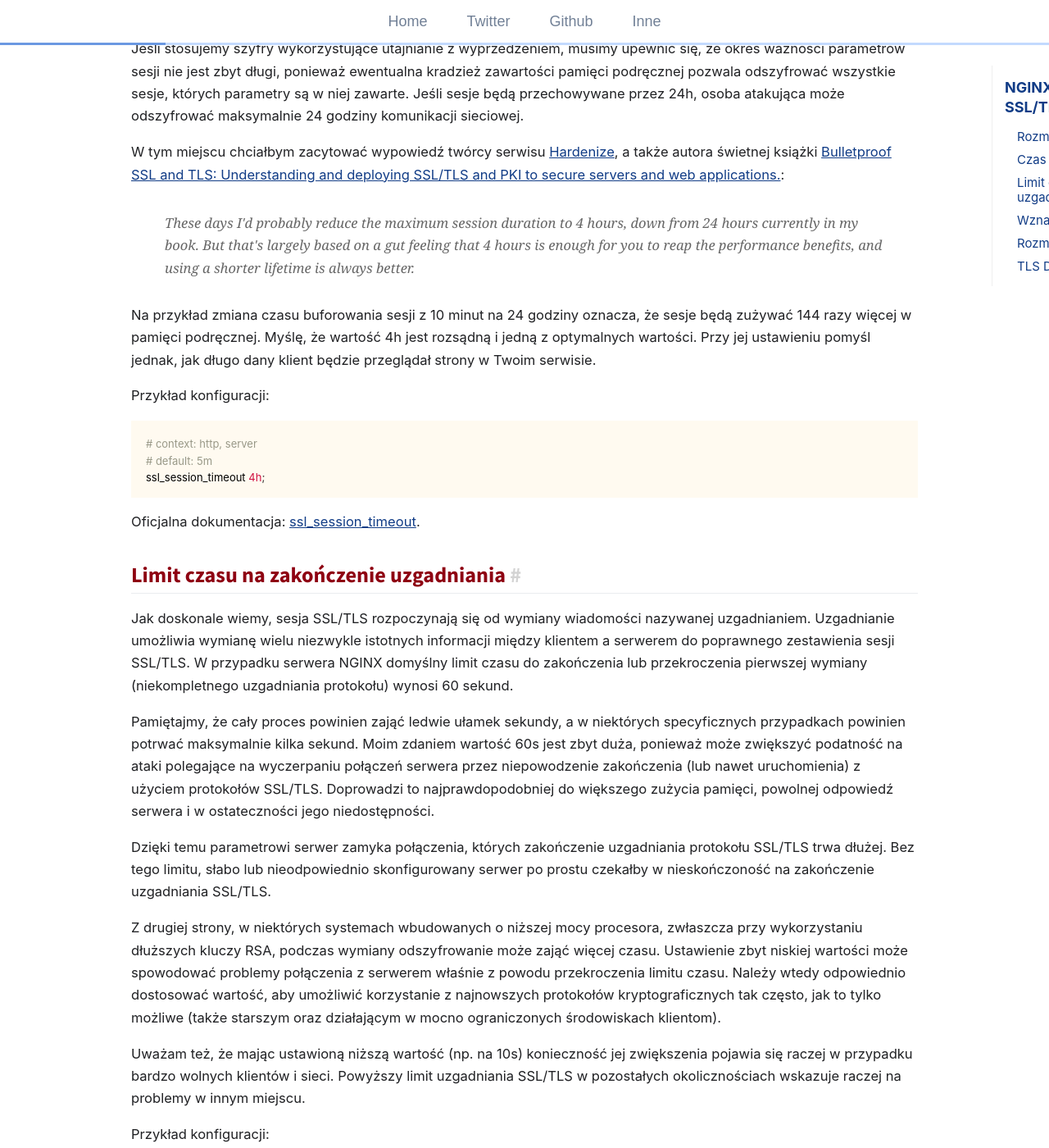
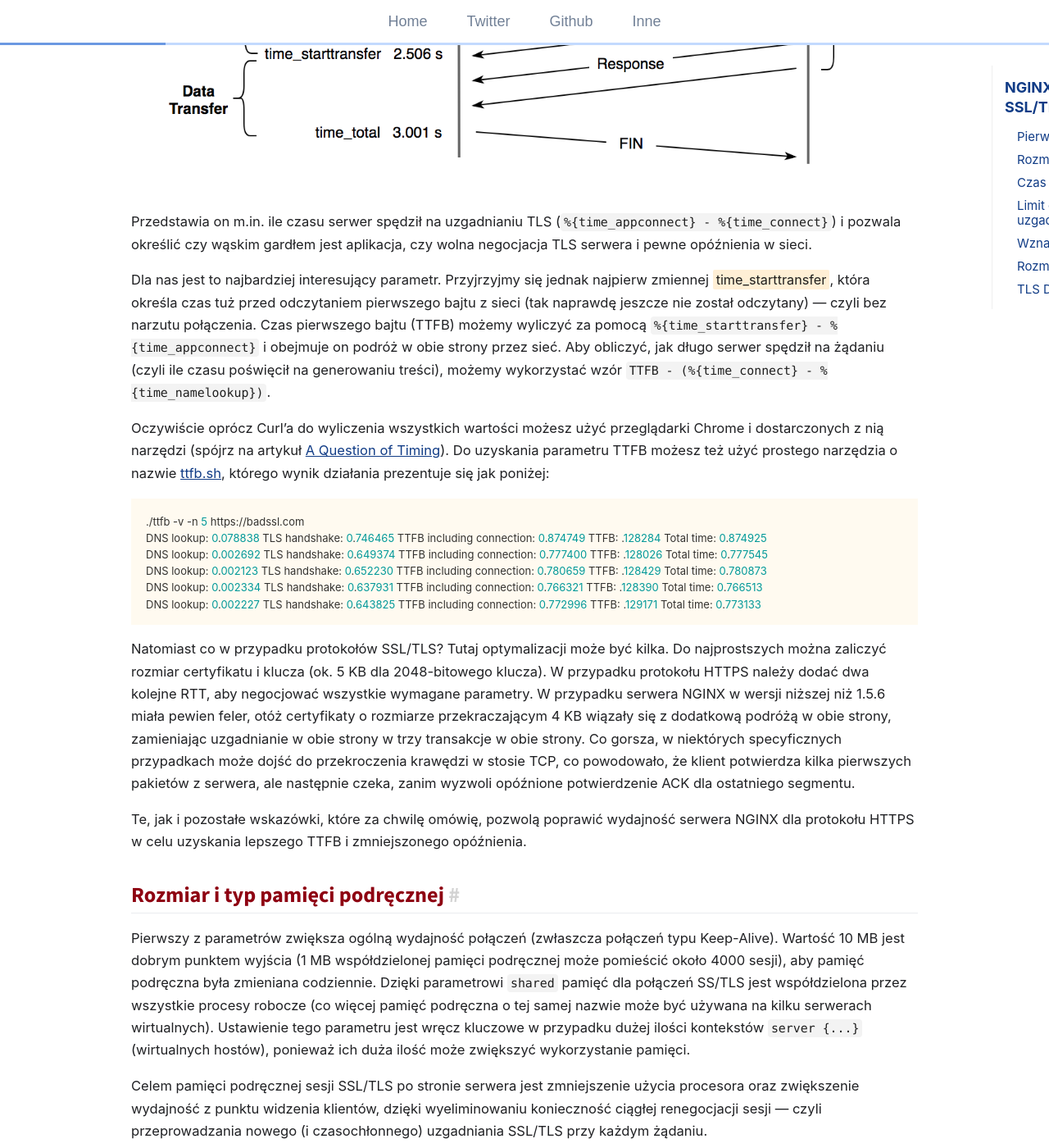
Before and after one commit to git04112019/trimstray.github.io, a Jekyll site: the page built from _posts/2019-07-21-nginx-optymalizacja_sesji_ssl-tls.md, in a window 1280 px wide and 1400 px high, scrolled down 2578 px. Shown: the whole window at 82% size. Built offline with Jekyll 4.4.1, drawn with Linux system fonts in a browser that asks for light colours; comment, search, counter and statistics services are not loaded; some of the changed text lies outside the part shown.

Commit message:
uncommited changes - signed-off-by: trimstray <trimstray@gmail.com>

````diff
--- a/_posts/2019-07-21-nginx-optymalizacja_sesji_ssl-tls.md
+++ b/_posts/2019-07-21-nginx-optymalizacja_sesji_ssl-tls.md
@@ -20,6 +20,40 @@ Drugim przykładem może być stosowanie mechanizmu wznawiania sesji TLS, w celu
 Niestety wiążą się z tym pewne problemy, zwłaszcza związane z bezpieczeństwem. Zaimplementowanie tego mechanizmu umożliwia wykorzystanie techniki zwanej atakiem przedłużającym (ang. _Prolongation Attack_), który w dużym skrócie, polega na śledzeniu użytkowników na podstawie mechanizmu (danych) wznawiania sesji TLS (spójrz na pracę [Tracking Users across the Web via TLS Session Resumption]({{ site.url }}/assets/pdfs/2018-12-06-Sy-ACSAC-Tracking_Users_across_the_Web_via_TLS_Session_Resumption.pdf) <sup>[PDF]</sup>). Możesz zadać słuszne pytanie: w jaki sposób w takim razie skorzystać z funkcji PFS (ang. _Perfect Forward Secrecy_), skoro musimy zapewnić, że użyty materiał kryptograficzny związany z TLS nie będzie w żaden sposób przechowywany?
 
 W rzeczywistości, typowe serwery internetowe zamykają połączenia po kilkunastu sekundach bezczynności, ale będą pamiętać sesje (zestaw szyfrów i klucze) znacznie dłużej — prawdopodobnie przez godziny lub nawet dni. Moim zdaniem należy zrównoważyć wydajność (nie chcemy, aby użytkownicy używali pełnego uzgadniania przy każdym połączeniu) i bezpieczeństwo (nie chcemy zbytnio narażać komunikacji TLS na szwank).
+
+## Pierwszy bajt danych
+
+Rozważania zaczniemy od określenia, co tak naprawdę chcemy uzyskać dzięki optymalizacji. Otóż główną potrzebą jest obniżenie wartości parametru TLS TTFB (ang. _TLS Time to first byte_). Standardowy parametr TTFB możemy traktować jako czas od wysłania przez klienta żądania HTTP do pierwszego bajtu odebranych przez niego danych natomiast drugi odnosi się do czasu uzgadniania TLS. Jeżeli chodzi o TTFB, to wolny czas do pierwszego bajtu jest rozpoznawany po długim czasie oczekiwania na dane. Parametr ten powinien być jak najniższy, ponieważ jego wysoka wartość ujawnia jeden z dwóch podstawowych problemów:
+
+- złe warunki sieciowe między klientem a serwerem
+- wolno odpowiadająca aplikacja serwera
+
+Zgodnie z [Understanding Resource Timing - Slow Time to First Byte](https://developers.google.com/web/tools/chrome-devtools/network/understanding-resource-timing#slow_time_to_first_byte), aby rozwiązać problem wysokiego TTFB, najpierw powinniśmy zredukować połączenia sieciowe między klientem a serwerem (a przyczyn może być wiele, np. niezoptymalizowane reguły firewall'a czy problemy z tabelami routingu). W tym wypadku najlepiej jest uruchomić aplikację lokalnie i sprawdzić, czy nadal istnieje duży TTFB. Jeśli tak, aplikacja musi zostać zoptymalizowana. Może to oznaczać optymalizację zapytań do bazy danych, implementację pamięci podręcznej dla określonych części treści lub modyfikację konfiguracji serwera HTTP. Natomiast jeśli TTFB lokalnie jest niskie, problem najprawdopodobniej stanowią sieci między klientem a serwerem. Pamiętajmy jednak, że między klientami a serwerami jest wiele punktów, a każdy z nich ma własne ograniczenia połączeń i może powodować problemy. Najprostszą metodą przetestowania zmniejszenia tego jest umieszczenie aplikacji na innym hoście i sprawdzenie, czy TTFB się poprawi.
+
+Poniższy diagram pokazuje, do czego odnoszą się poszczególne czasy w porównaniu z typowym połączeniem HTTP przez TLS 1.2 (konfiguracja TLS 1.3 wymaga jednej podróży w obie strony mniej) oraz jest odzwierciedleniem, w jaki sposób zmienne narzędzia Curl odnoszą się do różnych etapów transferu danych dla typowego połączenia:
+
+<p align="center">
+  <img src="/assets/img/posts/ttfb_curl.png">
+</p>
+
+Przedstawia on m.in. ile czasu serwer spędził na uzgadnianiu TLS (`%{time_appconnect} - %{time_connect}`) i pozwala określić czy wąskim gardłem jest aplikacja, czy wolna negocjacja TLS serwera i pewne opóźnienia w sieci.
+
+Dla nas jest to najbardziej interesujący parametr. Przyjrzyjmy się jednak najpierw zmiennej <span class="h-b">time_starttransfer</span>, która określa czas tuż przed odczytaniem pierwszego bajtu z sieci (tak naprawdę jeszcze nie został odczytany) — czyli bez narzutu połączenia. Czas pierwszego bajtu (TTFB) możemy wyliczyć za pomocą `%{time_starttransfer} - %{time_appconnect}` i obejmuje on podróż w obie strony przez sieć. Aby obliczyć, jak długo serwer spędził na żądaniu (czyli ile czasu poświęcił na generowaniu treści), możemy wykorzystać wzór `TTFB - (%{time_connect} - %{time_namelookup})`.
+
+Oczywiście oprócz Curl'a do wyliczenia wszystkich wartości możesz użyć przeglądarki Chrome i dostarczonych z nią narzędzi (spójrz na artykuł [A Question of Timing](https://blog.cloudflare.com/a-question-of-timing/)). Do uzyskania parametru TTFB możesz też użyć prostego narzędzia o nazwie [ttfb.sh](https://github.com/jaygooby/ttfb.sh), którego wynik działania prezentuje się jak poniżej:
+
+```
+./ttfb -v -n 5 https://badssl.com
+DNS lookup: 0.078838 TLS handshake: 0.746465 TTFB including connection: 0.874749 TTFB: .128284 Total time: 0.874925
+DNS lookup: 0.002692 TLS handshake: 0.649374 TTFB including connection: 0.777400 TTFB: .128026 Total time: 0.777545
+DNS lookup: 0.002123 TLS handshake: 0.652230 TTFB including connection: 0.780659 TTFB: .128429 Total time: 0.780873
+DNS lookup: 0.002334 TLS handshake: 0.637931 TTFB including connection: 0.766321 TTFB: .128390 Total time: 0.766513
+DNS lookup: 0.002227 TLS handshake: 0.643825 TTFB including connection: 0.772996 TTFB: .129171 Total time: 0.773133
+```
+
+Natomiast co w przypadku protokołów SSL/TLS? Tutaj optymalizacji może być kilka. Do najprostszych można zaliczyć rozmiar certyfikatu i klucza (ok. 5 KB dla 2048-bitowego klucza). W przypadku protokołu HTTPS należy dodać dwa kolejne RTT, aby negocjować wszystkie wymagane parametry. W przypadku serwera NGINX w wersji niższej niż 1.5.6 miała pewien feler, otóż certyfikaty o rozmiarze przekraczającym 4 KB wiązały się z dodatkową podróżą w obie strony, zamieniając uzgadnianie w obie strony w trzy transakcje w obie strony. Co gorsza, w niektórych specyficznych przypadkach może dojść do przekroczenia krawędzi w stosie TCP, co powodowało, że klient potwierdza kilka pierwszych pakietów z serwera, ale następnie czeka, zanim wyzwoli opóźnione potwierdzenie ACK dla ostatniego segmentu.
+
+Te, jak i pozostałe wskazówki, które za chwilę omówię, pozwolą poprawić wydajność serwera NGINX dla protokołu HTTPS w celu uzyskania lepszego TTFB i zmniejszonego opóźnienia.
 
 ## Rozmiar i typ pamięci podręcznej
 
@@ -202,23 +236,24 @@ Jak już pewnie zauważyłeś, cierpią na tym najbardziej protokoły znajdując
 
 Statyczny rozmiar rekordu wprowadza kompromis między opóźnieniem a przepustowością - mniejsze rekordy są dobre dla opóźnienia, ale szkodzą przepustowości i obciążeniu procesora. Małe rekordy powodują nadmierne obciążenia, duże rekordy powodują zwiększone opóźnienia — nie ma jednej wartości dla optymalnego rozmiaru rekordu. Zamiast tego w przypadku aplikacji internetowych najlepszą strategią jest dynamiczne dostosowywanie jego rozmiaru (tak, aby uzyskać najlepszą wydajność) w zależności od stanu połączenia TCP.
 
-Dynamiczne rozmiary rekordów skalowane w zależności od stanu połączenia TLS, eliminują tak naprawdę dwa istotne problemy:
+Dynamiczne rozmiary rekordów skalowane w zależności od stanu połączenia TLS, eliminują tak naprawdę trzy istotne problemy:
 
-- korzystanie z rekordu wielkości pakietu gwarantuje, że dostarczamy najlepszy pierwszy bajt danych wysłanych przez serwer (ang. _TTFB - Time to first byte_)
 - minimalizuje koszty ogólne procesora (po stronie klienta i serwera) w przypadku mniejszych rekordów
+- dostarczamy najlepszy pierwszy bajt danych (TTFB) wysłanych przez serwer w przypadku rekordu wielkości pakietu
+- w większości przypadków pozwala zredukować dodatkowe obiegi dla TTTFB (ang. _TLS Time to first byte_)
 
-Ogólnie rzecz biorąc, ma to na celu optymalizację przyrostowego dostarczania małych plików, a także w przypadku dużych pobrań, w których priorytetem jest ogólna przepustowość. W tym miejscu, bardzo polecam świetny artykuł o tytule [Optimizing NGINX TLS Time To First Byte (TTTFB)](https://www.igvita.com/2013/12/16/optimizing-nginx-tls-time-to-first-byte/).
+Ogólnie rzecz biorąc, ma to na celu optymalizację przyrostowego dostarczania małych plików, jednak sprawdza się także w przypadku dużych pobrań, w których priorytetem jest ogólna przepustowość.
 
 W idealnym scenariuszu sytuacja powinna wyglądać tak:
 
 - nowe połączenia domyślnie mają mały rozmiar rekordu
 - każdy rekord mieści się w pakiecie TCP
-- pakiety są opróżniane na granicach rekordów
+- pakiety są opróżniane (wysyłane) na granicach rekordów
 - serwer śledzi liczbę zapisanych bajtów od czasu resetu i znacznik czasu ostatniego zapisu
 - jeśli zapisano pewien próg danych (zastosowana strategia polega zasadniczo na użyciu małych rekordów TLS, które pasują do jednego segmentu TCP dla pierwszych ~1MB danych), to zwiększ rozmiar rekordu do 16 KB
 - jeśli znacznik czasu ostatniego zapisu został przekroczony, zresetuj licznik wysłanych danych
 
-W celu rozwiązania tych problemów, inżynierowie Cloudflare stworzyli [poprawkę](https://github.com/cloudflare/sslconfig/blob/master/patches/nginx__dynamic_tls_records.patch) domyślnego mechanizmu, która dodaje obsługę dynamicznego rozmiaru rekordów TLS (wprowadza inteligentniejszą strategię) w serwerze NGINX (dostępna jest ona np. we FreeBSD jako jedna z opcji do wyboru podczas kompilacji).
+W celu rozwiązania tych problemów, inżynierowie Cloudflare stworzyli [poprawkę](https://github.com/cloudflare/sslconfig/blob/master/patches/nginx__dynamic_tls_records.patch) domyślnego mechanizmu, która dodaje obsługę dynamicznego rozmiaru rekordów TLS i wprowadza inteligentniejszą strategię zarządzania tym mechanizmem z poziomu serwera NGINX (dostępna jest ona np. we FreeBSD jako jedna z opcji do wyboru podczas kompilacji).
 
 Krótko mówiąc, umożliwia ona, aby zamiast statycznego rozmiaru bufora ustalonego z poziomu `ssl_buffer_size` (ustalony rozmiar rekordu TLS z domyślną wartością 16 KB), początkowe żądania zmieściły się w najmniejszej możliwej liczbie segmentów TCP, a następnie były zwiększane w zależności od obciążenia sieci. Rozpoczynanie od małego rozmiaru rekordu pomaga dopasować rozmiar rekordu do segmentów wysyłanych przez TCP na początku połączenia. Po uruchomieniu połączenia rozmiar rekordu można odpowiednio dostosować do panujących warunków w sieci.
 
````
Also changed, not shown: assets/img/posts/ttfb_curl.png (added).
